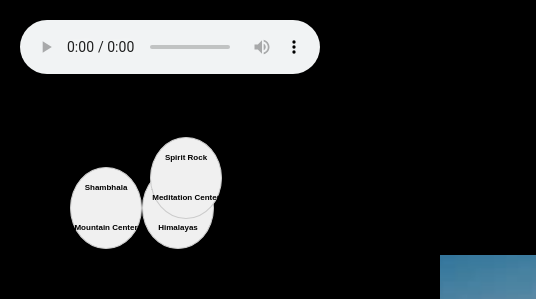
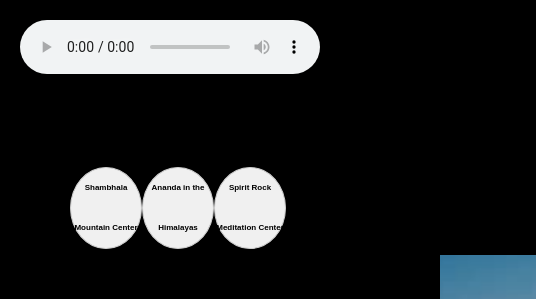
Before and after one commit to JAM-making/HolidayExpress, a plain HTML site: page index.html in a window 1280 px wide. Shown: the top 299 px of the page, 0-536 px from the left. Drawn offline with Linux system fonts and the light colour scheme.

Commit message:
Update index.html
took out  style="position: absolute; top: -30px; left: 80px;" from spirit rock url ref

```diff
--- a/index.html
+++ b/index.html
@@ -63,7 +63,7 @@
     <div class="circle-links">
         <a href="Shambhala.html">Shambhala Mountain Center</a>
         <a href="ananda.html">Ananda in the Himalayas</a>
-        <a href="spiritrock.html" style="position: absolute; top: -30px; left: 80px;">Spirit Rock Meditation Center</a>
+        <a href="spiritrock.html">Spirit Rock Meditation Center</a>
     </div>
     <h2>Express Holidays</h2>
   <img src="homepage.png" alt="A beautiful travel destination"> <!-- Add an image -->
```
